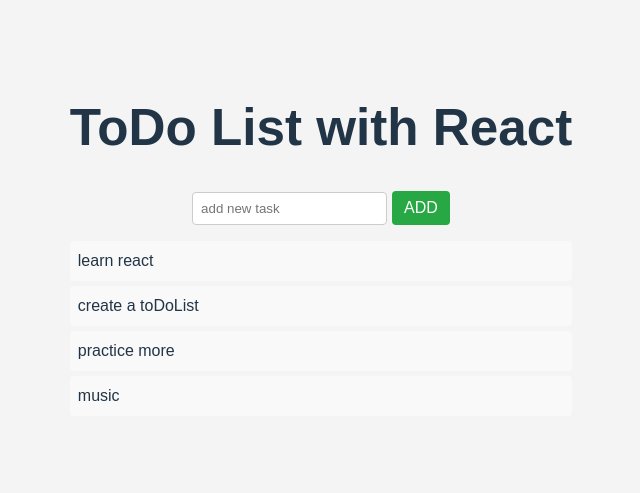
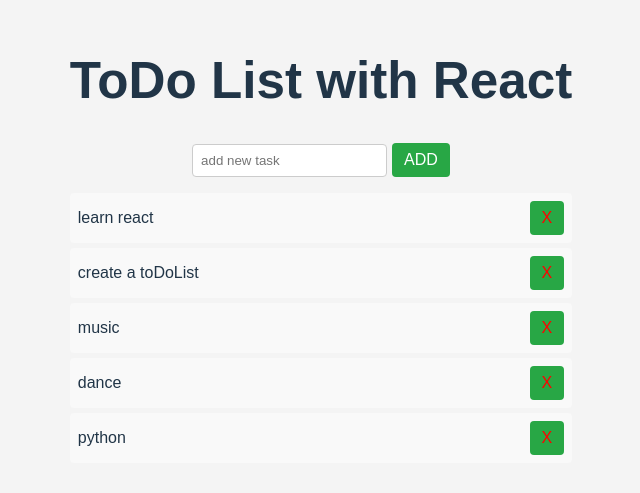
Before and after one commit to SHATAJV/react_toDoList, a React (Vite) app in the folder toDolist/: page / in a window 1280 px wide. Shown: the part 151-644 px from the top of the page, without its empty margins (319-959 px from the left). Built offline with nearby package versions, Linux system fonts and the light colour scheme; data requests are answered from the project's data file.

Commit message:
add delete buttun

```diff
--- a/toDolist/db.json
+++ b/toDolist/db.json
@@ -11,13 +11,18 @@
       "completed": false
     },
     {
-      "id": "3",
-      "title": "practice more",
+      "id": "7d3d",
+      "title": "music",
       "completed": false
     },
     {
-      "id": "7d3d",
-      "title": "music",
+      "id": "b137",
+      "title": "dance",
+      "completed": false
+    },
+    {
+      "id": "1a44",
+      "title": "python",
       "completed": false
     }
   ]
--- a/toDolist/src/App.jsx
+++ b/toDolist/src/App.jsx
@@ -12,10 +12,11 @@
   useEffect(() => {
     axios
       .get("http://localhost:5000/tasks")
-      .then((response) => setTasks(response.data))
+      .then((response) => {
+        setTasks(response.data);
+      })
       .catch((error) => console.error("Erreur lors de la récupération des tâches:", error));
   }, []);
-
 
   const handleAddTask = (title) => {
     const newTask = { title, completed: false };
@@ -40,11 +41,21 @@
       .catch((error) => console.error("Erreur lors de la mise à jour de la tâche:", error));
   };
 
+  const handleDeleteTask = (id) => {
+    axios
+      .delete(`http://localhost:5000/tasks/${id}`)
+      .then(() => {
+        setTasks((prevTasks) => prevTasks.filter((task) => task.id !== id));
+      })
+      .catch((error) => console.error("Erreur lors de la suppression de la tâche:", error));
+  };
+
+
   return (
     <div>
       <h1>ToDo List with React</h1>
       <AddTodoform onAddTask={handleAddTask} />
-      <ToDolist tasks={tasks} onToggle={handleToggleTask} />
+      <ToDolist tasks={tasks} onToggle={handleToggleTask} onDelete={handleDeleteTask} />
     </div>
   );
 };
--- a/toDolist/src/components/Task.jsx
+++ b/toDolist/src/components/Task.jsx
@@ -1,6 +1,17 @@
-const Task = ({task, onToggle}) => {
+const Task = ({ task, onToggle, onDelete }) => {
     return (
-        <li onClick={() => onToggle(task.id)} style={{textDecoration : task.completed ? 'line-through': 'none'}} >{task.title}</li>
+        <li
+            onClick={() => onToggle(task.id)}
+            style={{ textDecoration: task.completed ? 'line-through' : 'none' }}
+        >
+            {task.title}
+            <button onClick={(e) => {
+                e.stopPropagation();
+                onDelete(task.id);
+            }} style={{ color: "red" }}>
+                X
+            </button>
+        </li>
     );
 };
 
--- a/toDolist/src/components/ToDoList.jsx
+++ b/toDolist/src/components/ToDoList.jsx
@@ -1,11 +1,11 @@
 import React from "react";
 import Task from "./Task";
 
-const ToDolist = ({tasks , onToggle}) => {
+const ToDolist = ({tasks , onToggle, onDelete}) => {
     return(
         <ul>
             {tasks.map((task) => (
-                <Task key={task.id} task={task} onToggle={onToggle}/>
+                <Task key={task.id} task={task} onToggle={onToggle} onDelete={onDelete} />
             ))}
         </ul>
 
```
